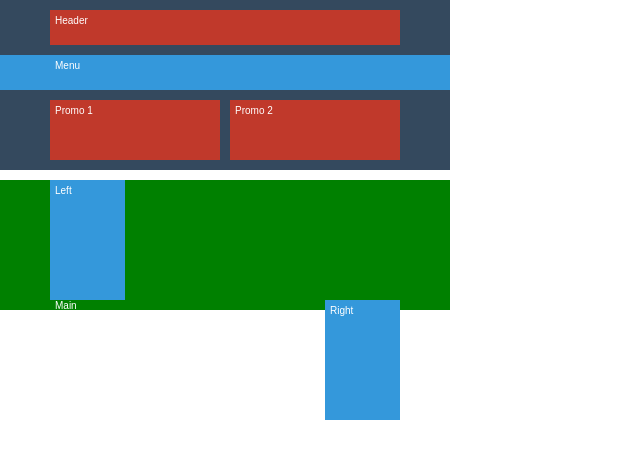
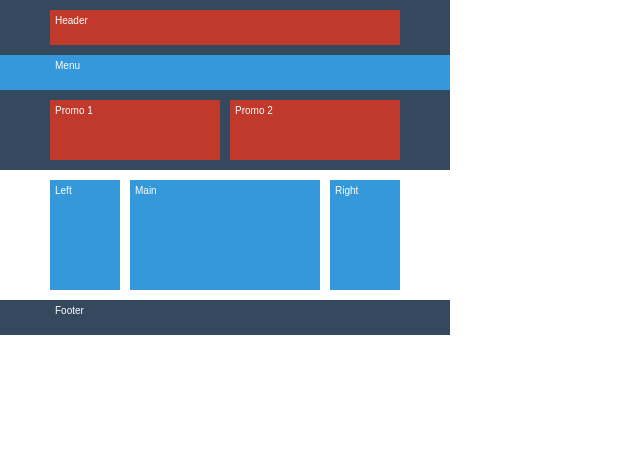
Before and after one commit to SPEC1AL1ST/htmlacademy, a website: page index.html in a window 1280 px wide. Shown: the whole page, without its empty margins (0-640 px from the left). Drawn offline with Linux system fonts and the light colour scheme.

Commit message:
Normal view

```diff
--- a/index.html
+++ b/index.html
@@ -36,16 +36,24 @@
 </div>
 <div class="columns-three cf">
     <div class="layout-master">
-        <div class="column-lr">
+        <div class="columnlr">
             <p>Left
             </p>
         </div>
-        <div class="column-lr">
+        <div class="column-main">
             <p>Main
             </p>
         </div>
-        <div class="column-lr">
+        <div class="columnlr">
             <p>Right
+            </p>
+        </div>
+    </div>
+</div>
+<div class="footer">
+    <div class="layout-master">
+        <div class="footer-in">
+            <p>Footer
             </p>
         </div>
     </div>
--- a/main.css
+++ b/main.css
@@ -57,26 +57,30 @@ p {
     margin-right: 0;
 }
 .columns-three {
-    height: 130px;
-    background: green;
+    height: 120px;
 }
-.column-lr {
-    height: 120px;
-    width: 75px;
+.columnlr {
+    height: 110px;
+    width: 70px;
     background: #3498DB;
     margin-right: 10px;
 }
-.column-lr:first-child {
+.columnlr:first-child {
     float: left;
 }
-.column-lr:last-child {
+.column-main {
+    float: left;
+    height: 110px;
+    width: 190px;
+    background: #3498DB;
+}
+.columnlr:last-child {
     float: right;
     margin-right: 0;
 }
-.column-main {
-    height: 120px;
-    width: 200px;
-    background: #3498DB;
+.footer {
+    background: #34495e;
+    height: 35px;
 }
 /*
     Используемые цвета:
```
